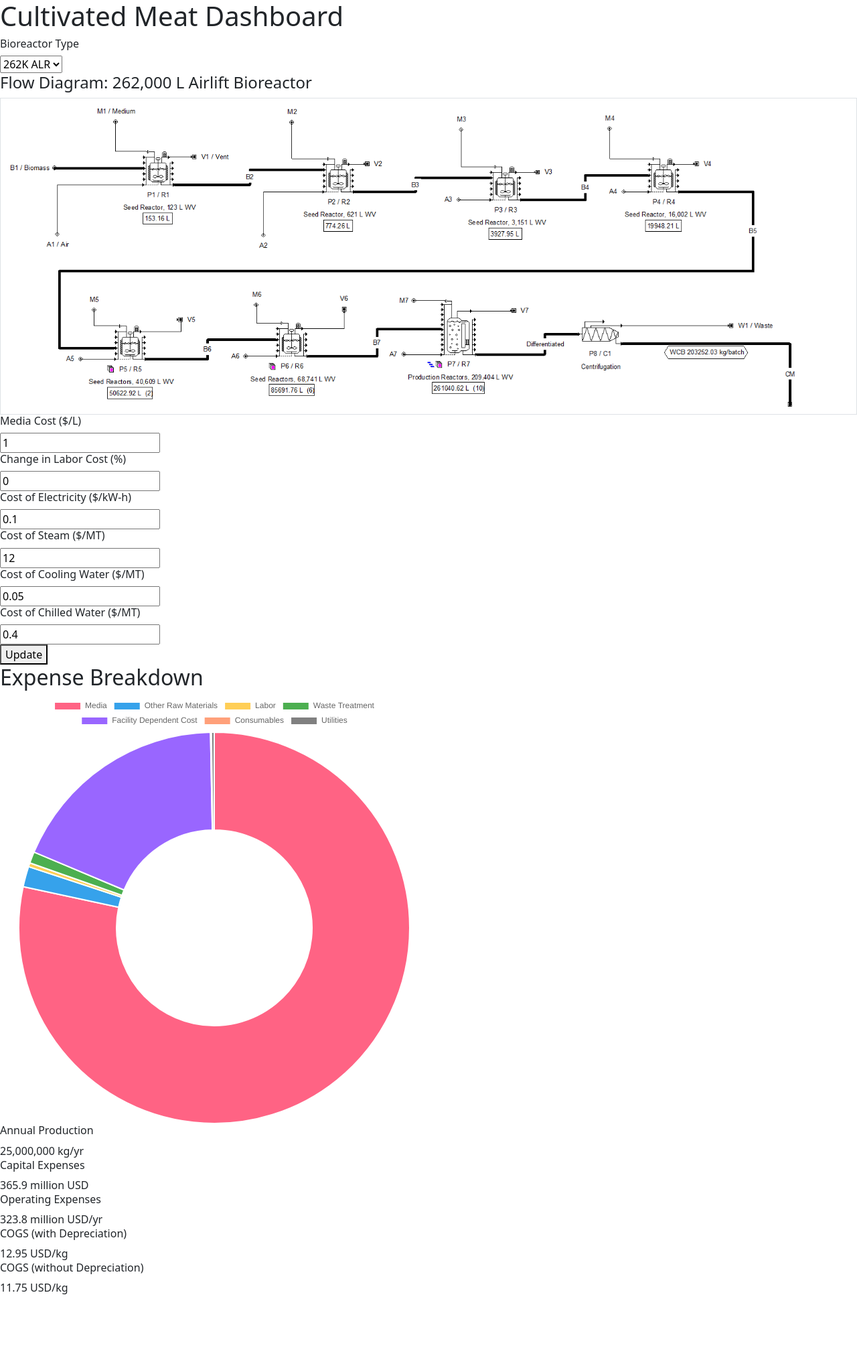
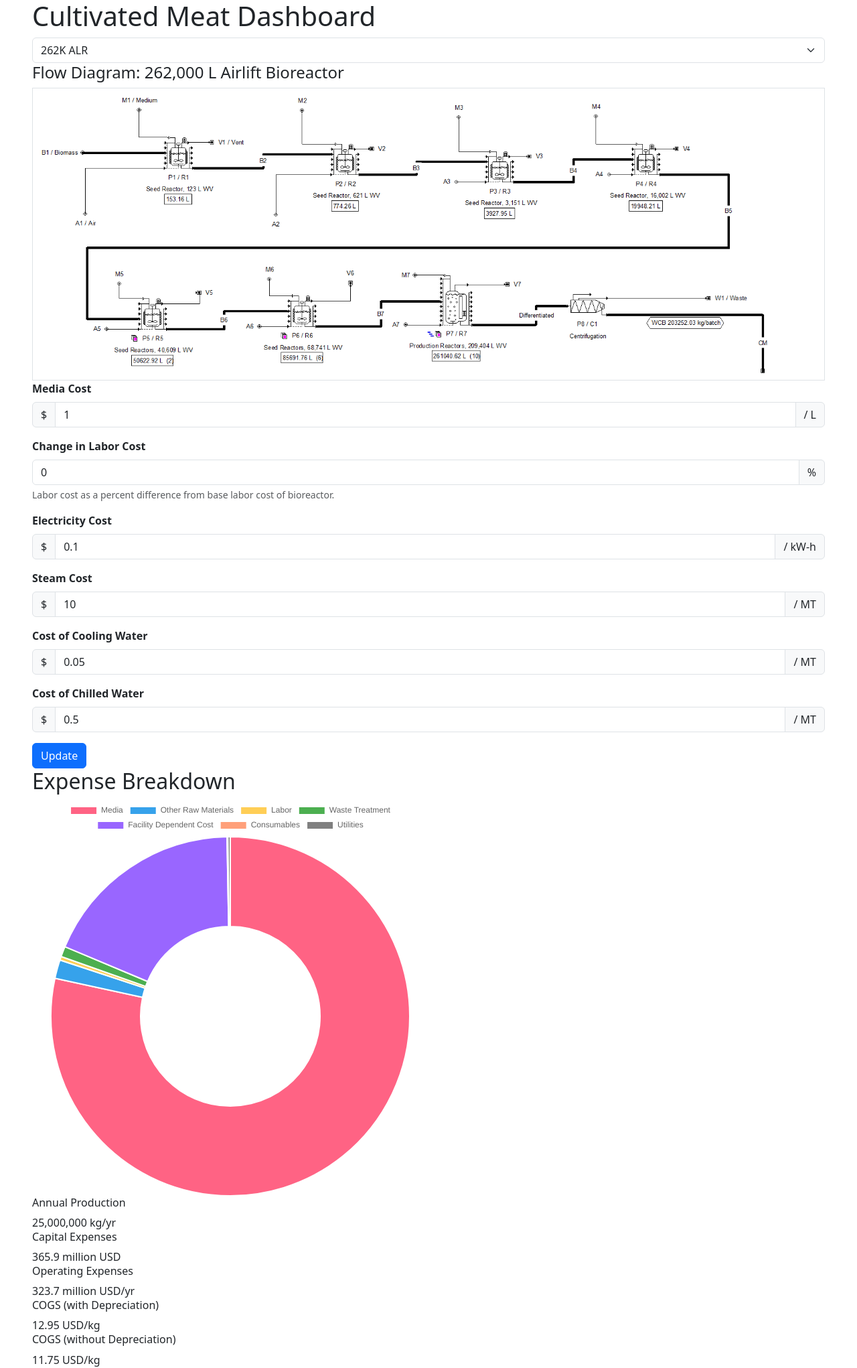
Before and after one commit to GitYaw/Dashboard, a Flask app: page / in a window 1280 px wide. Shown: the whole page at 67% size. Before the commit the page ends 1932 px from the top, so only its background shows below. Run offline with Flask 3, Linux system fonts and the light colour scheme.

Commit message:
Style form inputs

```diff
--- a/static/landing.js
+++ b/static/landing.js
@@ -74,6 +74,10 @@ function onPageLoad() {
 function selectBioreactor() {
 
     var dropdown = document.getElementById("bioreactorType");
+    if (dropdown.selectedIndex == 0){
+        return
+    }
+
     var bioreactorType = dropdown.options[dropdown.selectedIndex].value;
     bioreactor = bioreactors[bioreactorType];
 
@@ -103,7 +107,7 @@ function displayOutputs() {
 function updateCosts() {
     productionCosts.media = parseFloat(document.getElementById('mediaCost').value);
     productionCosts.laborScale = parseFloat(document.getElementById('laborCost').value);
-    productionCosts.power = parseFloat(document.getElementById('powerCost').value);
+    productionCosts.power = parseFloat(document.getElementById('electricityCost').value);
     productionCosts.steam = parseFloat(document.getElementById('steamCost').value);
     productionCosts.coolingWater = parseFloat(document.getElementById('coolingWaterCost').value);
     productionCosts.chilledWater = parseFloat(document.getElementById('chilledWaterCost').value);
--- a/templates/landing.html
+++ b/templates/landing.html
@@ -10,17 +10,17 @@
     <link href="https://cdn.jsdelivr.net/npm/bootstrap@5.3.2/dist/css/bootstrap.min.css" rel="stylesheet" integrity="sha384-T3c6CoIi6uLrA9TneNEoa7RxnatzjcDSCmG1MXxSR1GAsXEV/Dwwykc2MPK8M2HN" crossorigin="anonymous">
 </head>
 
-<body class>
+<body class="mx-5">
     <header>
         <h1>Cultivated Meat Dashboard</h1>
     </header>
     <section id="diagram">
         <div id="diagram-select">
-            <h6>Bioreactor Type</h4>
-            <select id="bioreactorType" onchange=selectBioreactor()>
+            <select class="form-select" id="bioreactorType" onchange=selectBioreactor()>
+              <!-- <option selected>Select a bioreactor</option> -->
                 <option value="40K_STR">42K STR</option>
                 <option value="210K_STR">211K STR</option>
-                <option value="260K_ALR" selected>262K ALR</option>
+                <option selected value="260K_ALR">262K ALR</option>
             </select>
         </div>
         <div id="diagram-image">
@@ -32,59 +32,59 @@
         <div id="main-content">
             <div id="inputs">
                 <div id="parameters">
-                    <div class="parameter">
-                        <div class="parameter-label">
-                            <h6>Media Cost ($/L)</h6>
-                        </div>
-                        <div class="parameter-value">
-                            <input type="number" value="1" id="mediaCost">
+                    <div class="parameter mb-3">
+                        <label for="mediaCost" class="form-label"><strong>Media Cost</strong></label>
+                        <div class="input-group">
+                          <span class="input-group-text">$</span>
+                          <input type="number" class="form-control" value="1" id="mediaCost">
+                              <span class="input-group-text"> / L</span>
                         </div>
                     </div>
-                    <div class="parameter">
-                        <div class="parameter-label">
-                            <h6>Change in Labor Cost (%)</h6>
+                    <div class="parameter mb-3">
+                        <label for="laborCost" class="form-label"><strong>Change in Labor Cost</strong></label>
+                        <div class="parameter-value input-group">
+                          <input type="number" class="form-control" placeholder="Enter change in labor cost" value="0" id="laborCost">
+                          <span class="input-group-text">%</span>
                         </div>
-                        <div class="parameter-value">
-                        <input type="number" value="0" id="laborCost">
+                        <div class="form-text">Labor cost as a percent difference from base labor cost of bioreactor.</div>
+                    </div>
+                    <div class="parameter mb-3">
+                        <label for="electricityCost" class="form-label"><strong>Electricity Cost</strong></label>
+                        <div class="input-group">
+                          <span class="input-group-text">$</span>
+                          <input type="number" class="form-control" value="0.1" step="0.1" id="electricityCost">
+                              <span class="input-group-text"> / kW-h</span>
                         </div>
                     </div>
-                    <div class="parameter">
-                        <div class="parameter-label">
-                        <h6>Cost of Electricity ($/kW-h)</h6>
-                        </div>
-                        <div class="parameter-value">
-                        <input type="number" value="0.1" id="powerCost">
+                    <div class="parameter mb-3">
+                        <label for="steamCost" class="form-label"><strong>Steam Cost</strong></label>
+                        <div class="input-group">
+                          <span class="input-group-text">$</span>
+                          <input type="number" class="form-control" value="10" id="steamCost">
+                              <span class="input-group-text"> / MT</span>
                         </div>
                     </div>
-                    <div class="parameter">
-                        <div class="parameter-label">
-                        <h6>Cost of Steam ($/MT)</h6>
-                        </div>
-                        <div class="parameter-value">
-                        <input type="number" value="12" id="steamCost">
+                    <div class="parameter mb-3">
+                        <label for="coolingWaterCost" class="form-label"><strong>Cost of Cooling Water</strong></label>
+                        <div class="input-group">
+                          <span class="input-group-text">$</span>
+                          <input type="number" class="form-control" value="0.05" step="0.05" id="coolingWaterCost">
+                              <span class="input-group-text"> / MT</span>
                         </div>
                     </div>
-                    <div class="parameter">
-                        <div class="parameter-label">
-                        <h6>Cost of Cooling Water ($/MT)</h6>
-                        </div>
-                        <div class="parameter-value">
-                        <input type="number" value="0.05" id="coolingWaterCost">
-                        </div>
-                    </div>
-                    <div class="parameter">
-                        <div class="parameter-label">
-                        <h6>Cost of Chilled Water ($/MT)</h6>
-                        </div>
-                        <div class="parameter-value">
-                        <input type="number" value="0.4" id="chilledWaterCost">
+                    <div class="parameter mb-3">
+                        <label for="chilledWaterCost" class="form-label"><strong>Cost of Chilled Water</strong></label>
+                        <div class="input-group">
+                          <span class="input-group-text">$</span>
+                          <input type="number" class="form-control" value="0.5" step="0.1" id="chilledWaterCost">
+                              <span class="input-group-text"> / MT</span>
                         </div>
                     </div>
                 </div>
                 <div id="parameter-dropdown">
                 </div>
                 <div id="parameter-update">
-                    <button onclick="displayOutputs()">Update</button>
+                    <button type="submit" class="btn btn-primary" onclick="displayOutputs()">Update</button>
                 </div>
             </div>
             <div id="outputs">
```
